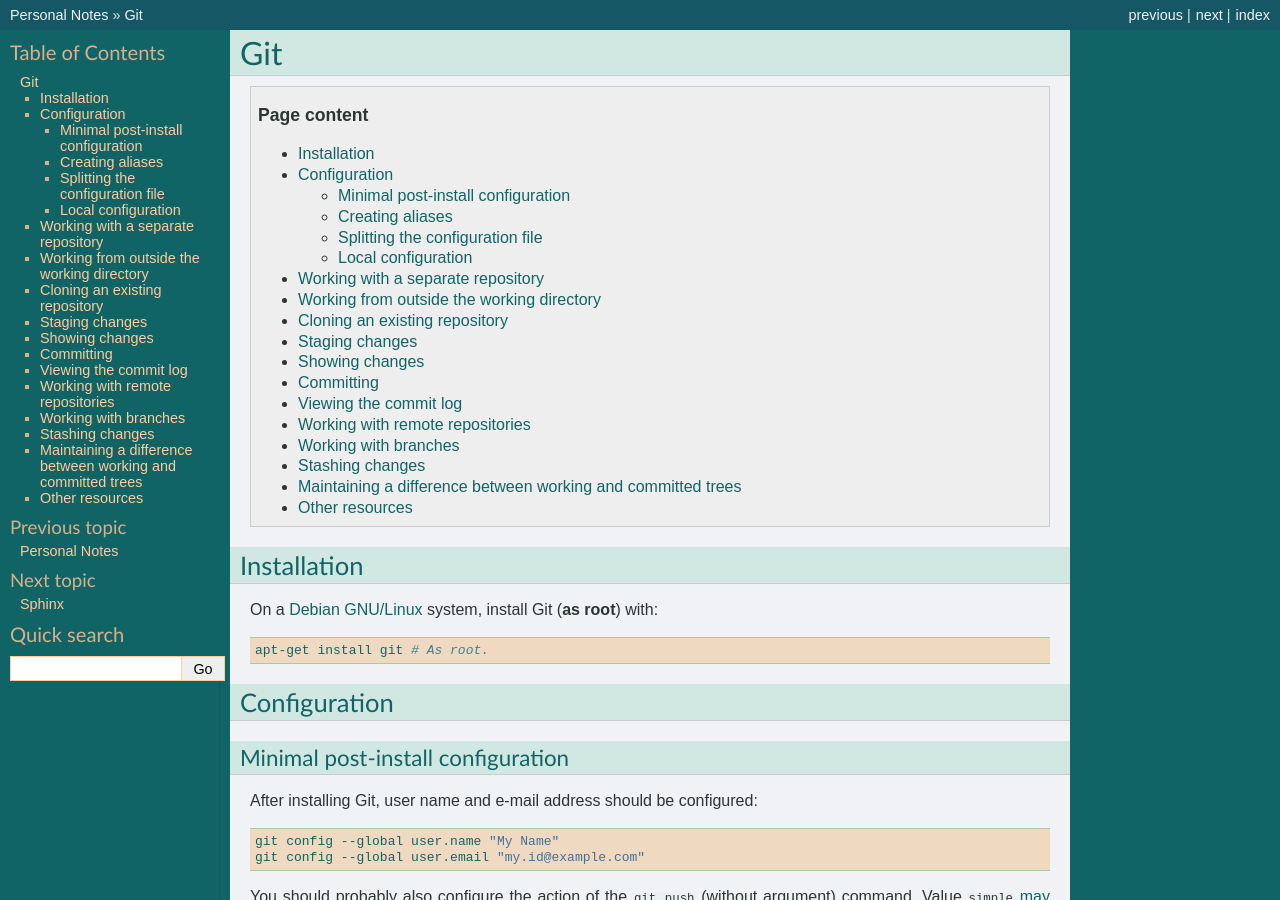
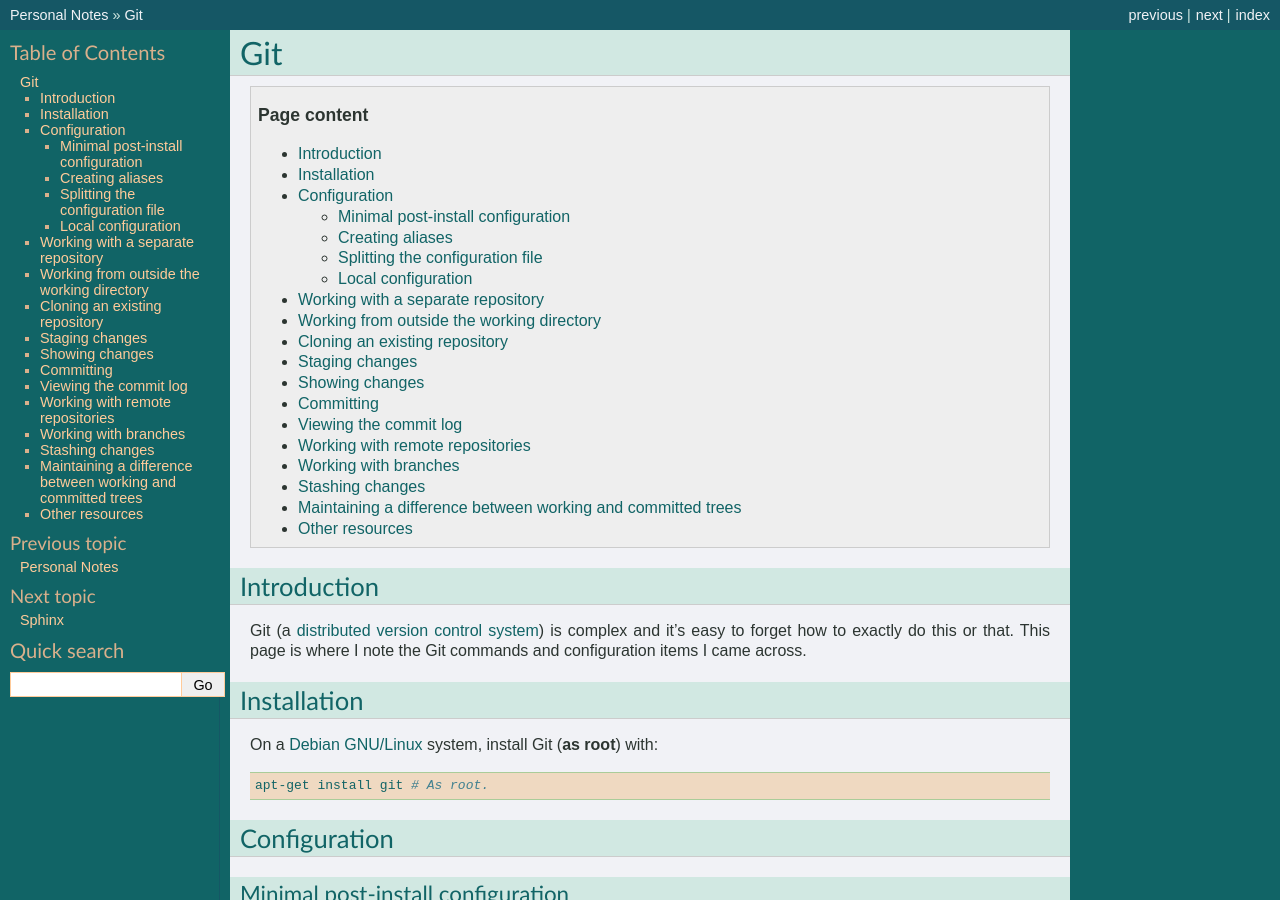
Before and after one commit to thierr26/thierr26_personal_notes_sphinx_sources, a Sphinx documentation site: the page built from source/git.rst, in a window 1280 px wide and 900 px high. Built offline with Sphinx 7.4.7, drawn with Linux system fonts in a browser that asks for light colours; some of the changed text lies outside the part shown.

Commit message:
Add "git rebase" and Git page introduction

```diff
--- a/source/git.rst
+++ b/source/git.rst
@@ -6,6 +6,15 @@
   :backlinks: entry
 
 .. highlight:: shell
+
+
+Introduction
+------------
+
+Git (a `distributed version control system
+<https://en.wikipedia.org/wiki/Distributed_version_control>`_) is complex and
+it's easy to forget how to exactly do this or that. This page is where I note
+the Git commands and configuration items I came across.
 
 
 Installation
@@ -91,6 +100,7 @@
 :code:`--global` option in the :code:`git config` commands. Repository local
 configuration can be used to define smudge and clean filters (see
 :ref:`git_maintain_work_commit_diff`).
+
 
 Working with a separate repository
 ----------------------------------
@@ -321,6 +331,8 @@
 .. index::
   pair: Git; branches
   pair: Git; checkout
+  pair: Git; rebase
+  pair: Git; merge
   pair: Git; fast-forward
   pair: Git; squash
 
@@ -331,6 +343,10 @@
   git checkout branch_name
 
   git checkout -b branch_name # Creates the branch named "branch_name".
+
+Rebase current branch on the latest commit of branch "master" with::
+
+  git rebase master
 
 Merge the branch named "branch_name" into the current branch with one of the
 following commands::
@@ -467,6 +483,7 @@
 * `Git documentation <https://git-scm.com/docs>`_
 * `Git cheat sheet <https://www.git-tower.com/blog/git-cheat-sheet>`_
 * `A Git branching model <https://nvie.com/posts/a-successful-git-branching-model>`_
+* `The Git Rebase Introduction I Wish I'd Had <https://dev.to/maxwell_dev/the-git-rebase-introduction-i-wish-id-had>`_
 * :code:`git merge` and :code:`git rebase`: `When to use? <https://delicious-insights.com/en/posts/getting-solid-at-git-rebase-vs-merge>`_
 * `Git: To squash or not to squash? <https://jamescooke.info/git-to-squash-or-not-to-squash.html>`_
 * `Git Submodules <https://blog.github.com/2016-02-01-working-with-submodules>`_
```
